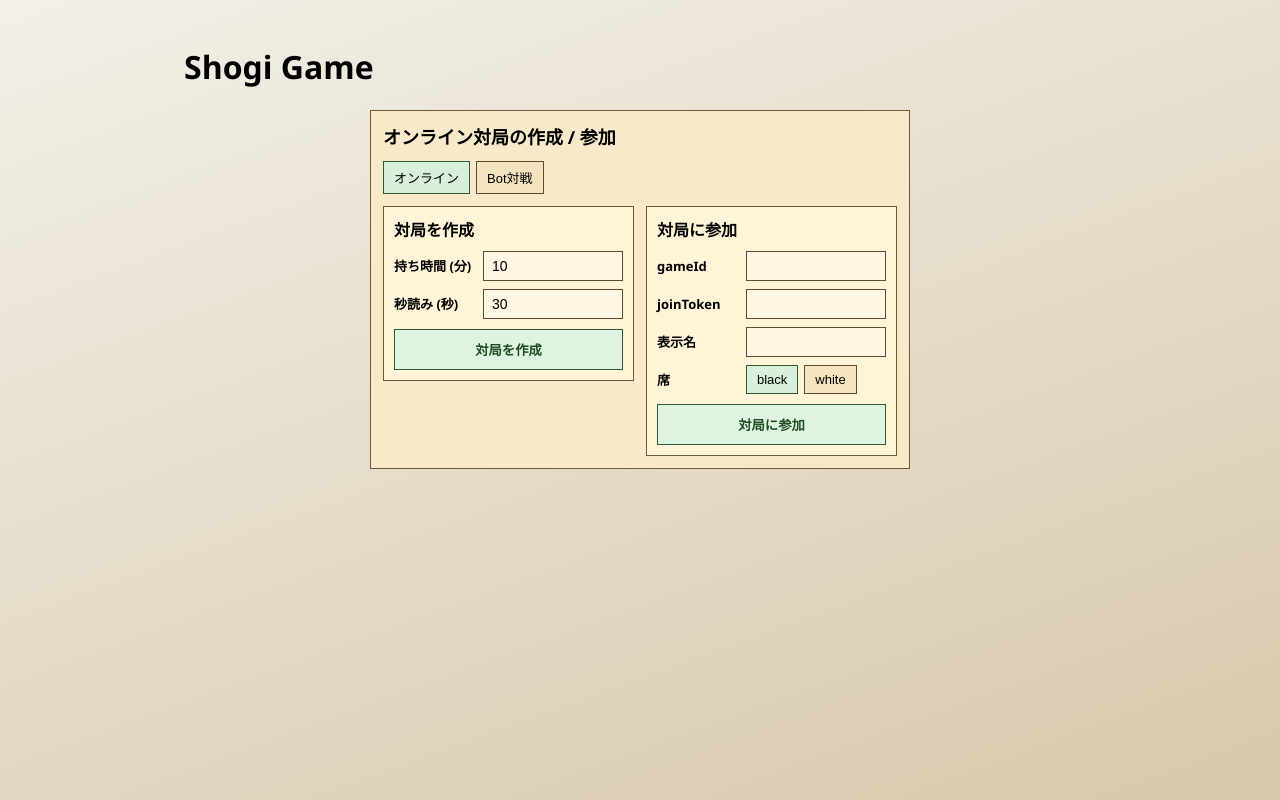
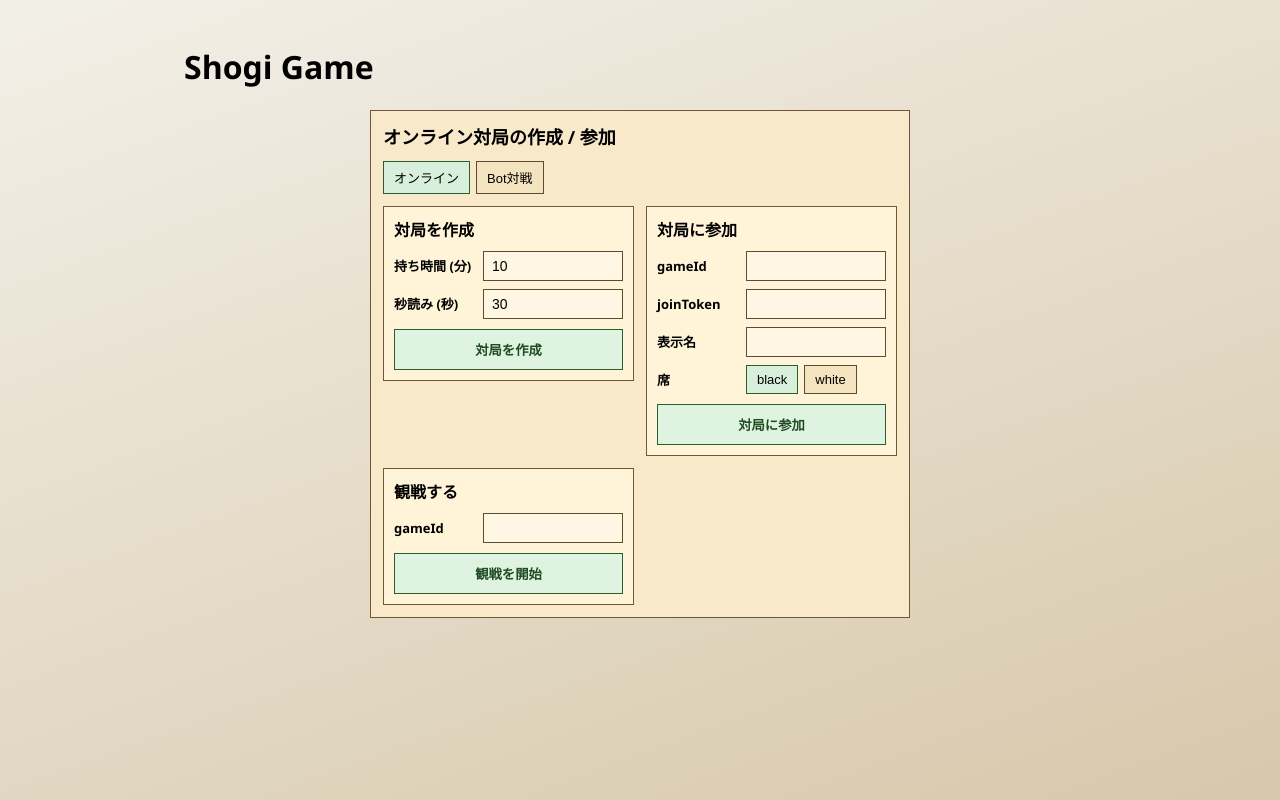
Before and after one commit to drumsuko1113/codex_test_creategame, a React (Vite) app in the folder app/: page / in a window 1280 px wide. Built offline with nearby package versions, Linux system fonts and the light colour scheme.

Commit message:
feat: Issue #53 観戦モードを追加

```diff
--- a/app/src/App.tsx
+++ b/app/src/App.tsx
@@ -22,10 +22,11 @@ import {
   type GameSnapshot,
 } from "./online/gameApi";
 import { buildResultText, toClockState } from "./online/gameSnapshot";
-import { formatLobbyError, validateCreateGameForm, validateJoinGameForm } from "./online/lobbyValidation";
+import { formatLobbyError, validateCreateGameForm, validateJoinGameForm, validateSpectateGameForm } from "./online/lobbyValidation";
 import { getPollingIntervalMs, shouldApplySnapshot } from "./online/pollingPolicy";
 import { computePollingRetryDelayMs, isRetryableNetworkError } from "./online/networkRecovery";
 import { clearStoredSession, loadStoredSession, saveStoredSession } from "./online/sessionPersistence";
+import { buildSpectatorUrl, parseSpectateGameId } from "./online/spectatorLink";
 import { chooseRandomMove } from "../../bot/src/randomBot";
 import { getBotResignOutcome, isBotTurn } from "./game/botMode";
 import { Board } from "./ui/Board";
@@ -57,6 +58,12 @@ type SessionState = {
 export function App() {
   const initialTimeControl = DEFAULT_TIME_CONTROL;
   const initialState = useMemo(() => createInitialGameState(), []);
+  const initialSpectateGameId = useMemo(() => {
+    if (typeof window === "undefined") {
+      return null;
+    }
+    return parseSpectateGameId(window.location.search);
+  }, []);
 
   const [screenMode, setScreenMode] = useState<ScreenMode>("setup");
   const [setupMode, setSetupMode] = useState<MatchMode>("online");
@@ -64,6 +71,7 @@ export function App() {
   const [createMainMinutes, setCreateMainMinutes] = useState<string>(String(Math.floor(initialTimeControl.mainSeconds / 60)));
   const [createByoSeconds, setCreateByoSeconds] = useState<string>(String(initialTimeControl.byoSeconds));
   const [joinGameId, setJoinGameId] = useState<string>("");
+  const [spectateGameId, setSpectateGameId] = useState<string>(initialSpectateGameId ?? "");
   const [joinToken, setJoinToken] = useState<string>("");
   const [joinName, setJoinName] = useState<string>("");
   const [joinSeat, setJoinSeat] = useState<Color>("black");
@@ -71,14 +79,18 @@ export function App() {
   const [botSeat, setBotSeat] = useState<Color>("black");
   const [createErrors, setCreateErrors] = useState<string[]>([]);
   const [joinErrors, setJoinErrors] = useState<string[]>([]);
+  const [spectateErrors, setSpectateErrors] = useState<string[]>([]);
   const [createMessage, setCreateMessage] = useState<string | null>(null);
   const [joinMessage, setJoinMessage] = useState<string | null>(null);
+  const [spectateMessage, setSpectateMessage] = useState<string | null>(null);
   const [botMessage, setBotMessage] = useState<string | null>(null);
   const [isCreating, setIsCreating] = useState(false);
   const [isJoining, setIsJoining] = useState(false);
+  const [isStartingSpectate, setIsStartingSpectate] = useState(false);
   const [isStartingBot, setIsStartingBot] = useState(false);
   const [isRestoringSession, setIsRestoringSession] = useState(false);
   const [session, setSession] = useState<SessionState | null>(null);
+  const [spectatorGameId, setSpectatorGameId] = useState<string | null>(null);
   const [timeControl, setTimeControl] = useState<TimeControl>(initialTimeControl);
 
   const [state, setState] = useState<GameState>(initialState);
@@ -103,6 +115,7 @@ export function App() {
   const latestVersionRef = useRef(gameVersion);
   const pollingInFlightRef = useRef(false);
   const pollingFailureCountRef = useRef(0);
+  const hasAutoStartedSpectateRef = useRef(false);
 
   useEffect(() => {
     pieceSoundRef.current = new Audio(PIECE_SOUND_PATH);
@@ -129,10 +142,35 @@ export function App() {
     setSetupMode(mode);
     setCreateErrors([]);
     setJoinErrors([]);
+    setSpectateErrors([]);
     setCreateMessage(null);
     setJoinMessage(null);
+    setSpectateMessage(null);
     setBotMessage(null);
   }, []);
+
+  const replaceSpectateLocation = useCallback((gameId: string | null) => {
+    if (typeof window === "undefined") {
+      return;
+    }
+
+    const nextUrl = gameId
+      ? buildSpectatorUrl(window.location.origin, window.location.pathname, gameId)
+      : `${window.location.origin}${window.location.pathname}`;
+    window.history.replaceState(null, "", nextUrl);
+  }, []);
+
+  const spectatorUrl = useMemo(() => {
+    if (typeof window === "undefined") {
+      return null;
+    }
+
+    const sourceGameId = joinGameId.trim() || spectateGameId.trim();
+    if (!sourceGameId) {
+      return null;
+    }
+    return buildSpectatorUrl(window.location.origin, window.location.pathname, sourceGameId);
+  }, [joinGameId, spectateGameId]);
 
   const setNetworkBannerFromError = useCallback((error: unknown) => {
     if (!isRetryableNetworkError(error)) {
@@ -164,6 +202,8 @@ export function App() {
   );
 
   const playerSeat = matchMode === "bot" ? botSeat : session?.seat ?? null;
+  const onlineGameId = session?.gameId ?? spectatorGameId;
+  const isSpectatorMode = matchMode === "online" && session === null && screenMode === "game";
 
   const canOperateNow = canOperateTurn({
     screenMode,
@@ -247,6 +287,10 @@ export function App() {
   );
 
   useEffect(() => {
+    if (initialSpectateGameId) {
+      return;
+    }
+
     let disposed = false;
 
     const restoreSession = async () => {
@@ -278,6 +322,7 @@ export function App() {
         }
 
         setSession(restoredSession);
+        setSpectatorGameId(null);
         const restored = await syncSnapshot(restoredSession.gameId, {
           showDialog: false,
           suppressError: true,
@@ -294,6 +339,9 @@ export function App() {
         saveStoredSession(restoredSession);
         setJoinMessage(null);
         setGameMessage(null);
+        setSpectateMessage(null);
+        setSpectateErrors([]);
+        replaceSpectateLocation(null);
         setMatchMode("online");
         setScreenMode("game");
       } catch (error) {
@@ -322,7 +370,7 @@ export function App() {
     return () => {
       disposed = true;
     };
-  }, [syncSnapshot]);
+  }, [initialSpectateGameId, replaceSpectateLocation, syncSnapshot]);
 
   const onCreateGame = useCallback(async () => {
     const validated = validateCreateGameForm({ mainMinutes: createMainMinutes, byoSeconds: createByoSeconds });
@@ -379,10 +427,14 @@ export function App() {
         sessionToken: joined.sessionToken,
       };
       setSession(nextSession);
+      setSpectatorGameId(null);
       saveStoredSession(nextSession);
       await syncSnapshot(nextSession.gameId, { showDialog: false });
       setGameMessage(null);
       setNetworkBannerMessage(null);
+      setSpectateErrors([]);
+      setSpectateMessage(null);
+      replaceSpectateLocation(null);
       setMatchMode("online");
       setScreenMode("game");
     } catch (error) {
@@ -395,7 +447,62 @@ export function App() {
     } finally {
       setIsJoining(false);
     }
-  }, [joinGameId, joinToken, joinName, joinSeat, syncSnapshot, setNetworkBannerFromError]);
+  }, [joinGameId, joinToken, joinName, joinSeat, replaceSpectateLocation, syncSnapshot, setNetworkBannerFromError]);
+
+  const startSpectatingByGameId = useCallback(async (gameId: string): Promise<boolean> => {
+    setIsStartingSpectate(true);
+    try {
+      clearStoredSession();
+      setSession(null);
+      setSpectatorGameId(gameId);
+      setMatchMode("online");
+      setSetupMode("online");
+      setScreenMode("game");
+      setIsPaused(false);
+      setMoveHistory([]);
+      setWinner(null);
+      setResultText(null);
+      setGameOver(false);
+      setShowRestartDialog(false);
+      setGameMessage(null);
+      setNetworkBannerMessage(null);
+      setState(initialState);
+      setClockState(createClockState(initialTimeControl));
+      setGameVersion(1);
+      latestVersionRef.current = 1;
+      clearSelections();
+
+      const synced = await syncSnapshot(gameId, { showDialog: false });
+      if (!synced) {
+        setScreenMode("setup");
+        setSpectatorGameId(null);
+        setGameMessage(null);
+        setSpectateMessage("観戦開始に失敗しました。gameIdを確認してください。");
+        replaceSpectateLocation(null);
+        return false;
+      }
+
+      setSpectateGameId(gameId);
+      setSpectateMessage(`観戦中: ${gameId}`);
+      replaceSpectateLocation(gameId);
+      return true;
+    } finally {
+      setIsStartingSpectate(false);
+    }
+  }, [clearSelections, initialState, initialTimeControl, replaceSpectateLocation, syncSnapshot]);
+
+  const onStartSpectate = useCallback(async () => {
+    const validated = validateSpectateGameForm({ gameId: spectateGameId });
+    if (!validated.ok) {
+      setSpectateErrors(validated.errors);
+      setSpectateMessage(null);
+      return;
+    }
+
+    setSpectateErrors([]);
+    setSpectateMessage(null);
+    await startSpectatingByGameId(validated.value.gameId);
+  }, [spectateGameId, startSpectatingByGameId]);
 
   const onStartBotGame = useCallback(() => {
     const normalizedName = botName.trim();
@@ -416,6 +523,7 @@ export function App() {
 
       clearStoredSession();
       setSession(localSession);
+      setSpectatorGameId(null);
       setMatchMode("bot");
       setScreenMode("game");
       setState(initialState);
@@ -431,14 +539,28 @@ export function App() {
       setGameMessage(null);
       setNetworkBannerMessage(null);
       setBotMessage(null);
+      setSpectateMessage(null);
+      setSpectateErrors([]);
+      replaceSpectateLocation(null);
       clearSelections();
     } finally {
       setIsStartingBot(false);
     }
-  }, [botName, botSeat, clearSelections, initialState, initialTimeControl]);
+  }, [botName, botSeat, clearSelections, initialState, initialTimeControl, replaceSpectateLocation]);
 
   useEffect(() => {
-    if (screenMode !== "game" || matchMode !== "online" || !session || gameOver) {
+    if (!initialSpectateGameId || hasAutoStartedSpectateRef.current) {
+      return;
+    }
+
+    hasAutoStartedSpectateRef.current = true;
+    setSpectateErrors([]);
+    setSpectateMessage(null);
+    void startSpectatingByGameId(initialSpectateGameId);
+  }, [initialSpectateGameId, startSpectatingByGameId]);
+
+  useEffect(() => {
+    if (screenMode !== "game" || matchMode !== "online" || !onlineGameId || gameOver) {
       return;
     }
 
@@ -467,7 +589,7 @@ export function App() {
 
       pollingInFlightRef.current = true;
       try {
-        const synced = await syncSnapshot(session.gameId, {
+        const synced = await syncSnapshot(onlineGameId, {
           showDialog: false,
           suppressError: true,
           onlyIfVersionAdvanced: true,
@@ -497,7 +619,7 @@ export function App() {
         window.clearTimeout(timerId);
       }
     };
-  }, [screenMode, matchMode, session, gameOver, syncSnapshot, isOffline]);
+  }, [screenMode, matchMode, onlineGameId, gameOver, syncSnapshot, isOffline]);
 
   useEffect(() => {
     if (matchMode !== "online" || typeof window === "undefined") {
@@ -514,8 +636,8 @@ export function App() {
       pollingFailureCountRef.current = 0;
       setNetworkBannerMessage("ネットワークに再接続しました。同期を再試行します。");
 
-      if (screenMode === "game" && session && !gameOver) {
-        void syncSnapshot(session.gameId, { showDialog: false, suppressError: true }).then((synced) => {
+      if (screenMode === "game" && onlineGameId && !gameOver) {
+        void syncSnapshot(onlineGameId, { showDialog: false, suppressError: true }).then((synced) => {
           if (synced) {
             setNetworkBannerMessage(null);
             setGameMessage(null);
@@ -531,7 +653,7 @@ export function App() {
       window.removeEventListener("offline", handleOffline);
       window.removeEventListener("online", handleOnline);
     };
-  }, [matchMode, screenMode, session, gameOver, syncSnapshot]);
+  }, [matchMode, screenMode, onlineGameId, gameOver, syncSnapshot]);
 
   const checkedKing = useMemo(() => {
     if (!isInCheck(state)) {
@@ -837,9 +959,13 @@ export function App() {
     setGameMessage(null);
     setNetworkBannerMessage(null);
     setBotMessage(null);
+    setSpectateMessage(null);
+    setSpectateErrors([]);
+    setIsStartingSpectate(false);
     setIsStartingBot(false);
     clearStoredSession();
     setSession(null);
+    setSpectatorGameId(null);
     setMoveHistory([]);
     setWinner(null);
     setResultText(null);
@@ -848,8 +974,9 @@ export function App() {
     setClockState(createClockState(initialTimeControl));
     setGameVersion(1);
     latestVersionRef.current = 1;
+    replaceSpectateLocation(null);
     clearSelections();
-  }, [clearSelections, initialState, initialTimeControl]);
+  }, [clearSelections, initialState, initialTimeControl, replaceSpectateLocation]);
 
   const resign = useCallback(async () => {
     if (screenMode !== "game" || gameOver || isPaused || isSubmittingResign || isSyncingSnapshot) {
@@ -895,17 +1022,17 @@ export function App() {
   }, [screenMode, gameOver, isPaused, isSubmittingResign, isSyncingSnapshot, moveHistory.length, matchMode, botSeat, session, state.turn, applySnapshot, syncSnapshot, toGameErrorMessage]);
 
   const retrySync = useCallback(async () => {
-    if (matchMode !== "online" || !session) {
+    if (matchMode !== "online" || !onlineGameId) {
       return;
     }
 
-    const synced = await syncSnapshot(session.gameId, { showDialog: false });
+    const synced = await syncSnapshot(onlineGameId, { showDialog: false });
     if (synced) {
       pollingFailureCountRef.current = 0;
       setNetworkBannerMessage(null);
       setGameMessage(null);
     }
-  }, [matchMode, session, syncSnapshot]);
+  }, [matchMode, onlineGameId, syncSnapshot]);
 
   if (screenMode === "setup") {
     return (
@@ -914,6 +1041,7 @@ export function App() {
         createMainMinutes={createMainMinutes}
         createByoSeconds={createByoSeconds}
         joinGameId={joinGameId}
+        spectateGameId={spectateGameId}
         joinToken={joinToken}
         joinName={joinName}
         joinSeat={joinSeat}
@@ -921,16 +1049,21 @@ export function App() {
         botSeat={botSeat}
         createErrors={createErrors}
         joinErrors={joinErrors}
+        spectateErrors={spectateErrors}
         createMessage={createMessage}
         joinMessage={joinMessage}
+        spectateMessage={spectateMessage}
         botMessage={botMessage}
+        spectatorUrl={spectatorUrl}
         isCreating={isCreating}
         isJoining={isJoining || isRestoringSession}
+        isStartingSpectate={isStartingSpectate}
         isStartingBot={isStartingBot}
         onSetupModeChange={onSetupModeChange}
         onCreateMainMinutesChange={setCreateMainMinutes}
         onCreateByoSecondsChange={setCreateByoSeconds}
         onJoinGameIdChange={setJoinGameId}
+        onSpectateGameIdChange={setSpectateGameId}
         onJoinTokenChange={setJoinToken}
         onJoinNameChange={setJoinName}
         onJoinSeatChange={setJoinSeat}
@@ -939,6 +1072,9 @@ export function App() {
         onBotStart={onStartBotGame}
         onCreateSubmit={onCreateGame}
         onJoinSubmit={onJoinGame}
+        onSpectateSubmit={() => {
+          void onStartSpectate();
+        }}
       />
     );
   }
@@ -957,7 +1093,9 @@ export function App() {
       ? `結果: ${resultText ?? "終局"}`
       : isPaused
         ? "一時停止中"
-        : `手番: ${winnerLabel(state.turn)}`;
+        : isSpectatorMode
+          ? `観戦中: ${winnerLabel(state.turn)}の手番`
+          : `手番: ${winnerLabel(state.turn)}`;
 
   return (
     <main className="app">
@@ -968,6 +1106,8 @@ export function App() {
             ? `gameId: ${session.gameId} / seat: ${session.seat} / name: ${session.displayName} / version: ${gameVersion}`
             : `mode: bot / seat: ${session.seat} / name: ${session.displayName} / version: ${gameVersion}`}
         </p>
+      ) : matchMode === "online" && spectatorGameId ? (
+        <p className="session-summary">mode: spectator / gameId: {spectatorGameId} / version: {gameVersion}</p>
       ) : null}
       {matchMode === "online" && networkBannerMessage ? (
         <section className={`network-banner ${isOffline ? "is-offline" : ""}`.trim()} role="status" aria-live="polite">
@@ -978,7 +1118,7 @@ export function App() {
             onClick={() => {
               void retrySync();
             }}
-            disabled={matchMode !== "online" || !session || isSyncingSnapshot}
+            disabled={matchMode !== "online" || !onlineGameId || isSyncingSnapshot || isSpectatorMode}
           >
             再試行
           </button>
@@ -989,18 +1129,18 @@ export function App() {
           type="button"
           className="setup-button"
           onClick={() => setIsPaused((current) => !current)}
-          disabled={gameOver || isSubmittingMove || isSyncingSnapshot || isSubmittingResign}
+          disabled={gameOver || isSubmittingMove || isSyncingSnapshot || isSubmittingResign || isSpectatorMode}
         >
           {isPaused ? "再開" : "一時停止"}
         </button>
-        {matchMode === "online" ? (
+        {matchMode === "online" && !isSpectatorMode ? (
           <button
             type="button"
             className="setup-button"
             onClick={() => {
               void retrySync();
             }}
-            disabled={!session || isSyncingSnapshot}
+            disabled={!onlineGameId || isSyncingSnapshot}
           >
             再取得
           </button>
@@ -1061,7 +1201,7 @@ export function App() {
         <button
           type="button"
           className="resign-button"
-          disabled={gameOver || isPaused || isSubmittingResign || isSubmittingMove || isSyncingSnapshot}
+          disabled={gameOver || isPaused || isSubmittingResign || isSubmittingMove || isSyncingSnapshot || isSpectatorMode}
           onClick={() => {
             void resign();
           }}
--- /dev/null
+++ b/app/src/online/spectatorLink.ts
@@ -0,0 +1,16 @@
+const SPECTATE_QUERY_KEY = "spectate";
+
+export function buildSpectatorUrl(origin: string, pathname: string, gameId: string): string {
+  const target = new URL(pathname, origin);
+  target.searchParams.set(SPECTATE_QUERY_KEY, gameId.trim());
+  return target.toString();
+}
+
+export function parseSpectateGameId(search: string): string | null {
+  const params = new URLSearchParams(search);
+  const gameId = params.get(SPECTATE_QUERY_KEY)?.trim();
+  if (!gameId) {
+    return null;
+  }
+  return gameId;
+}
--- a/app/src/styles/globals.css
+++ b/app/src/styles/globals.css
@@ -119,6 +119,7 @@ body {
   margin: 0;
   font-size: 13px;
   color: #1f4b23;
+  word-break: break-word;
 }
 
 .session-summary {
--- a/app/src/ui/SetupScreen.tsx
+++ b/app/src/ui/SetupScreen.tsx
@@ -7,16 +7,21 @@ type SetupScreenProps = {
   createMainMinutes: string;
   createByoSeconds: string;
   joinGameId: string;
+  spectateGameId: string;
   joinToken: string;
   joinName: string;
   joinSeat: Color;
   createErrors: string[];
   joinErrors: string[];
+  spectateErrors: string[];
   createMessage: string | null;
   joinMessage: string | null;
+  spectateMessage: string | null;
   botMessage: string | null;
+  spectatorUrl: string | null;
   isCreating: boolean;
   isJoining: boolean;
+  isStartingSpectate: boolean;
   isStartingBot: boolean;
   botName: string;
   botSeat: Color;
@@ -24,6 +29,7 @@ type SetupScreenProps = {
   onCreateMainMinutesChange: (value: string) => void;
   onCreateByoSecondsChange: (value: string) => void;
   onJoinGameIdChange: (value: string) => void;
+  onSpectateGameIdChange: (value: string) => void;
   onJoinTokenChange: (value: string) => void;
   onJoinNameChange: (value: string) => void;
   onJoinSeatChange: (seat: Color) => void;
@@ -32,6 +38,7 @@ type SetupScreenProps = {
   onBotStart: () => void;
   onCreateSubmit: () => void;
   onJoinSubmit: () => void;
+  onSpectateSubmit: () => void;
 };
 
 export function SetupScreen({
@@ -39,16 +46,21 @@ export function SetupScreen({
   createMainMinutes,
   createByoSeconds,
   joinGameId,
+  spectateGameId,
   joinToken,
   joinName,
   joinSeat,
   createErrors,
   joinErrors,
+  spectateErrors,
   createMessage,
   joinMessage,
+  spectateMessage,
   botMessage,
+  spectatorUrl,
   isCreating,
   isJoining,
+  isStartingSpectate,
   isStartingBot,
   botName,
   botSeat,
@@ -56,6 +68,7 @@ export function SetupScreen({
   onCreateMainMinutesChange,
   onCreateByoSecondsChange,
   onJoinGameIdChange,
+  onSpectateGameIdChange,
   onJoinTokenChange,
   onJoinNameChange,
   onJoinSeatChange,
@@ -64,6 +77,7 @@ export function SetupScreen({
   onBotStart,
   onCreateSubmit,
   onJoinSubmit,
+  onSpectateSubmit,
 }: SetupScreenProps) {
   return (
     <main className="app">
@@ -193,6 +207,39 @@ export function SetupScreen({
                 {isJoining ? "参加中..." : "対局に参加"}
               </button>
             </section>
+
+            <section className="lobby-card" aria-label="spectate game form">
+              <h3>観戦する</h3>
+              <div className="setup-input-grid">
+                <label className="setup-input-label" htmlFor="spectate-game-id-input">
+                  gameId
+                </label>
+                <input
+                  id="spectate-game-id-input"
+                  className="setup-number-input"
+                  type="text"
+                  value={spectateGameId}
+                  onChange={(event) => onSpectateGameIdChange(event.target.value)}
+                />
+              </div>
+              {spectateErrors.length > 0 ? (
+                <ul className="form-error-list" aria-label="spectate validation errors">
+                  {spectateErrors.map((error) => (
+                    <li key={error}>{error}</li>
+                  ))}
+                </ul>
+              ) : null}
+              {spectateMessage ? <p className="form-message">{spectateMessage}</p> : null}
+              {spectatorUrl ? <p className="form-message">観戦URL: {spectatorUrl}</p> : null}
+              <button
+                type="button"
+                className="start-match-button"
+                onClick={onSpectateSubmit}
+                disabled={isStartingSpectate}
+              >
+                {isStartingSpectate ? "接続中..." : "観戦を開始"}
+              </button>
+            </section>
           </div>
         ) : (
           <section className="lobby-card" aria-label="bot game form">
```
Also changed, not shown: app/src/online/lobbyValidation.ts (+24 -0 lines), 3 other files (tests, documents, lock files or other folders).
